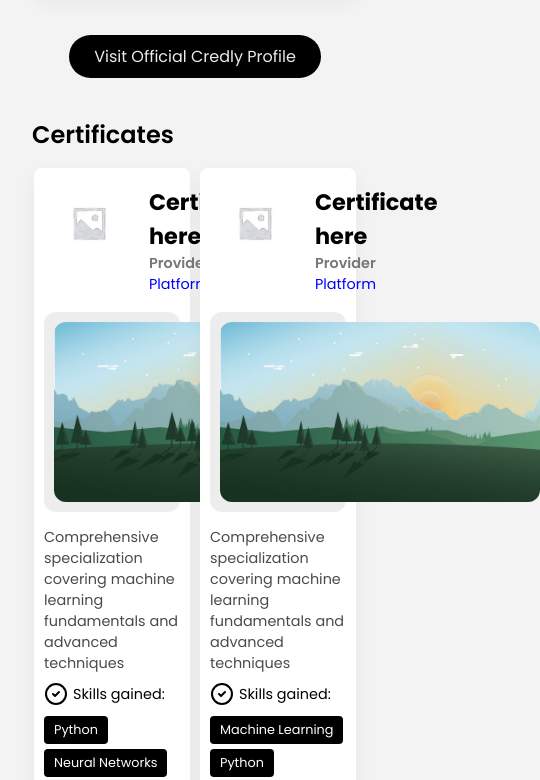
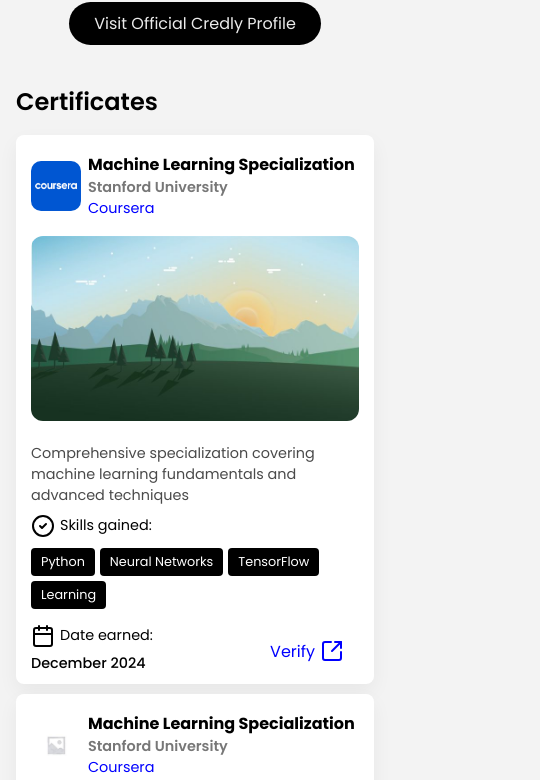
Before and after one commit to IkedaLab-Daniel/markdanielcallejas, a React (Vite) app: page /credentials in a window 390 px wide. Shown: the part 2720-3500 px from the top of the page, 540 px wide, since content can reach past the window. Built offline with nearby package versions, Linux system fonts and the light colour scheme.

Commit message:
mobile responsive: credential page

```diff
--- a/src/pages/CredentialsPage.css
+++ b/src/pages/CredentialsPage.css
@@ -122,6 +122,12 @@
 .certificate .card .top img{
   width: 90px;
   border-radius: 10px;
+}
+
+.certificate .card .top .left{
+  display: flex;
+  justify-content: center;
+  align-items: center;
 }
 
 .certificate .card .top .right{
@@ -256,8 +262,45 @@
 }
 
 @media (max-width: 768px) {
+  .credentials{
+    padding: 1rem;
+  }
+
   .grid.badge {
     grid-template-columns: repeat(auto-fit, minmax(310px, 10%));
+  }
+
+  .flex .card{
+    width: 100%;
+  }
+
+  .flex .card .cert-img-container{
+    width: 100%;
+    padding: 0;
+    height: auto;
+    background-color: white;
+  }
+
+  .certificate .card{
+    padding: 10px 15px;
+  }
+
+  .certificate .card .top{
+    gap: 7px;
+  }
+
+  .certificate .card .top img{
+    width: 50px;
+    border-radius: 10px;
+  }
+
+  .certificate .card .top .right p.title{
+    font-size: 1rem;
+  }
+
+  .flex .card .cert-img-container img{
+    width: 100%;
+    height: auto;
   }
 }
 
--- a/src/pages/CredentialsPage.jsx
+++ b/src/pages/CredentialsPage.jsx
@@ -195,7 +195,7 @@
     id: 1,
     title: "Machine Learning Specialization",
     issuer: "Stanford University",
-    icon: placeholder,
+    icon: coursera,
     platform: "Coursera",
     dateEarned: "December 2024",
     credentialId: "COURSERA-ML-2024-001234",
@@ -274,9 +274,9 @@
               <img src={item.icon} alt="" className="course-icon" />
             </div>
             <div className="right">
-              <p className="title">Certificate here</p>
-              <p className="provider">Provider</p>
-              <p className="platform">Platform</p>
+              <p className="title">{item.title}</p>
+              <p className="provider">{item.issuer}</p>
+              <p className="platform">{item.platform}</p>
             </div>
           </div>
 
```
